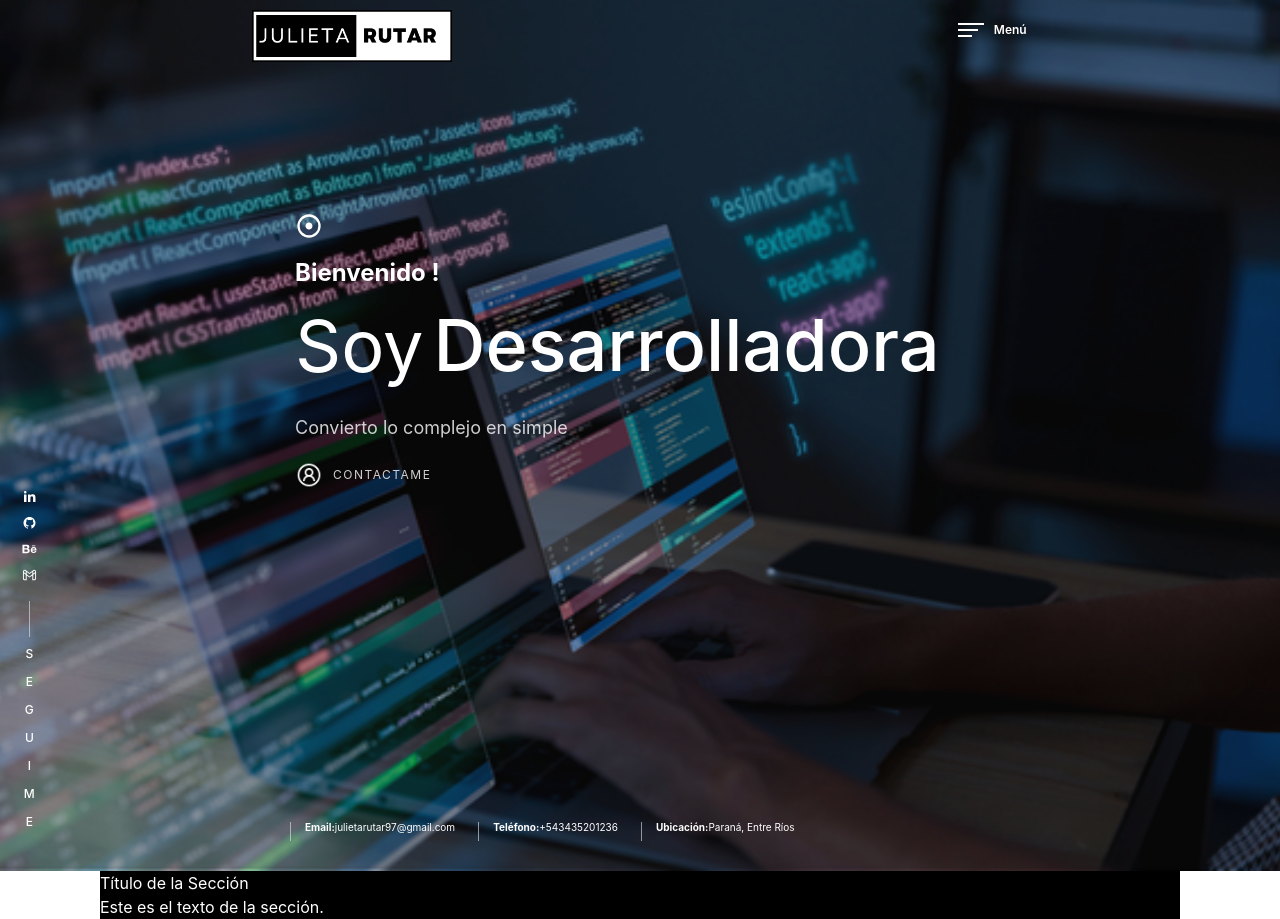
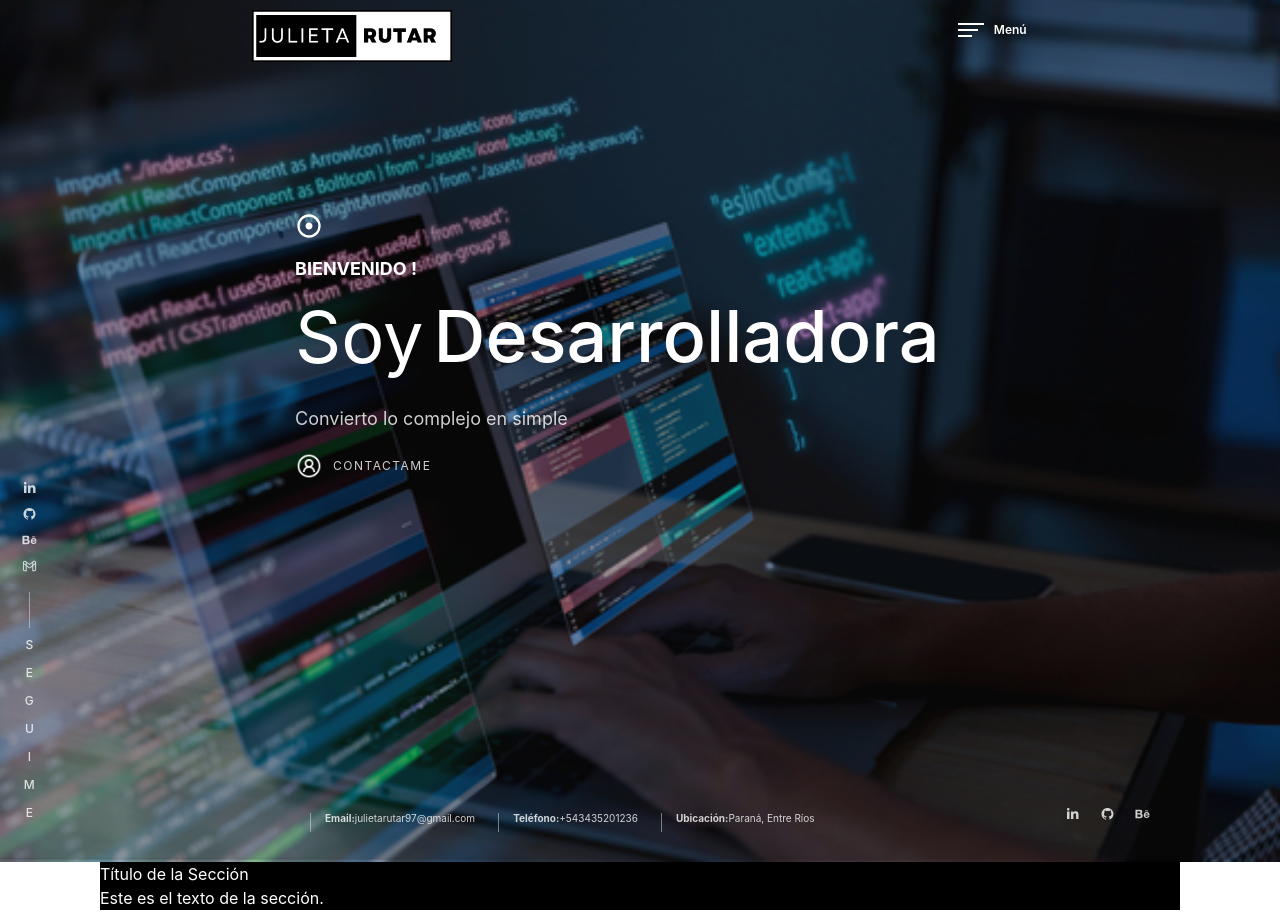
Before and after one commit to julietarutar97/portfolio-react, a React (Vite) app: page / in a window 1280 px wide. Shown: the top 919 px of the page. Built offline with nearby package versions, Linux system fonts and the light colour scheme.

Commit message:
Agregue ultima sección de íconos de la presentación

```diff
--- a/src/Component/Header/Header.jsx
+++ b/src/Component/Header/Header.jsx
@@ -89,7 +89,7 @@ const Header = () => {
 
         <Box mt='150px'  width='100%' ml='295px' justifyContent='center'>
           <Image src='/icons/iconSection1.svg'  width='28px' mb='15px'/>
-          <Text as='b' fontSize='2xl'>Bienvenido !</Text>
+          <Text as='b' fontSize='18px' textTransform='uppercase'>Bienvenido !</Text>
           <Flex direction='row' alignItems='center' mb='15px'>
           <Text as='h1'  fontSize='7xl'fontFamily='nanumGothic.general' marginRight='10px' >Soy</Text>
           <Text as ='b' fontSize='7xl'fontFamily='nanumGothic.general'fontWeight='medium'>Desarrolladora</Text>
@@ -102,7 +102,7 @@ const Header = () => {
         </Box>
 
 
-        <Flex direction='row' marginBottom='30px'>
+        <Flex direction='row' marginBottom='30px' opacity='0.8'>
 
           {/* Iconos redes izquierda */}
           <Flex ml='22px' direction='column' alignItems='center'>
@@ -110,15 +110,15 @@ const Header = () => {
               <SocialLinks key={index} urlIcono={social.urlIcono} linkref={social.linkref}> </SocialLinks>
             ))
             }
-            <Divider orientation='vertical' height='36px' marginTop='8px' marginBottom='8px'/>
+            <Divider orientation='vertical' height='36px' marginTop='8px' marginBottom='8px' marginRight='20px'  />
 
-            <Text letterSpacing='0.35px' fontWeight='550' fontSize='12px' mb='10px'>S</Text>
-            <Text letterSpacing='0.35px' fontWeight='550' fontSize='12px' mb='10px'>E</Text>
-            <Text letterSpacing='0.35px' fontWeight='550' fontSize='12px' mb='10px'>G</Text>
-            <Text letterSpacing='0.35px' fontWeight='550' fontSize='12px' mb='10px'>U</Text>
-            <Text letterSpacing='0.35px' fontWeight='550' fontSize='12px' mb='10px'>I</Text>
-            <Text letterSpacing='0.35px' fontWeight='550' fontSize='12px' mb='10px'>M</Text>
-            <Text letterSpacing='0.35px' fontWeight='550' fontSize='12px' mb='10px'>E</Text>
+            <Text letterSpacing='0.35px' fontWeight='550' fontSize='12px' mb='10px' marginRight='20px'>S</Text>
+            <Text letterSpacing='0.35px' fontWeight='550' fontSize='12px' mb='10px' marginRight='20px'>E</Text>
+            <Text letterSpacing='0.35px' fontWeight='550' fontSize='12px' mb='10px' marginRight='20px'>G</Text>
+            <Text letterSpacing='0.35px' fontWeight='550' fontSize='12px' mb='10px' marginRight='20px'>U</Text>
+            <Text letterSpacing='0.35px' fontWeight='550' fontSize='12px' mb='10px' marginRight='20px'>I</Text>
+            <Text letterSpacing='0.35px' fontWeight='550' fontSize='12px' mb='10px' marginRight='20px'>M</Text>
+            <Text letterSpacing='0.35px' fontWeight='550' fontSize='12px' mb='10px' marginRight='20px'>E</Text>
           </Flex>
 
           <Flex as='section' direction='row' alignItems='flex-end' marginLeft='230px' fontSize='10px'>
@@ -128,9 +128,12 @@ const Header = () => {
             }
           </Flex>
 
-          <Box>
-
-          </Box>
+          <Flex as='section' direction='row' paddingLeft='250px' alignItems='flex-end' fontSize='12px'>
+          {SocialMedia.map( (social, index) => (
+              index<3 && <SocialLinks key={index} urlIcono={social.urlIcono} linkref={social.linkref} > </SocialLinks >
+            ))
+            }
+          </Flex>
         </Flex>
       </Flex>
 
--- a/src/Component/SocialLinks/SocialLinks.jsx
+++ b/src/Component/SocialLinks/SocialLinks.jsx
@@ -3,8 +3,8 @@ import { Image, Text, Link} from '@chakra-ui/react'
 
 const SocialLinks = ({urlIcono , linkref}) => {
   return (
-    <Link  textDecoration='none' color='white' cursor='pointer' target='_blank' href={linkref}>
-        <Image src={urlIcono} width='15px' height='16px' mb='10px'/>
+    <Link  textDecoration='none' color='white' cursor='pointer' target='_blank' href={linkref} marginRight='20px'>
+        <Image src={urlIcono} width='15px' height='16px' mb='10px' />
     </Link>
   )
 }
```
